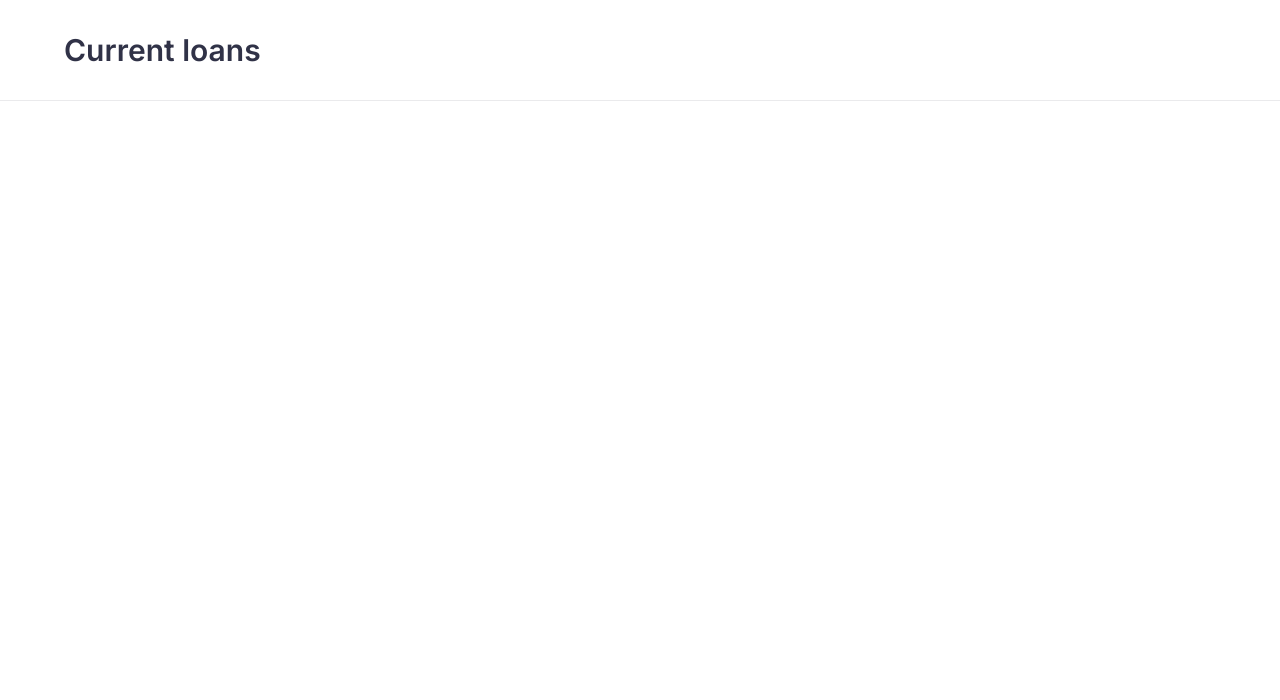
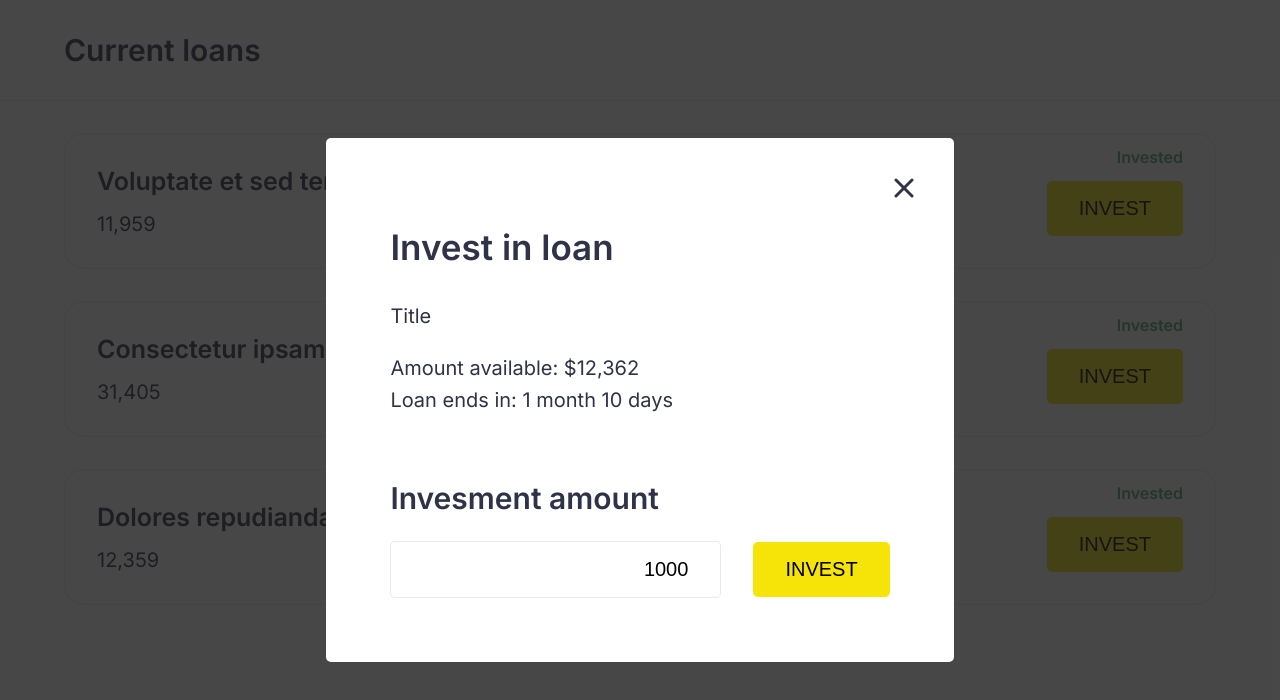
Before and after one commit to roblumination/loan-test-task, an Angular app: page / in a window 1280 px wide. Shown: the top 700 px of the page. Built offline with nearby package versions, Linux system fonts and the light colour scheme.

Commit message:
add loan list and modal basic markup

```diff
--- a/src/app/app.component.html
+++ b/src/app/app.component.html
@@ -1 +1,27 @@
 <div class="header">Current loans</div>
+<div class="loans-list">
+  <div class="loan" *ngFor="let loan of loans">
+    <div class="title">{{ loan.title }}</div>
+    <div>{{ loan.available }}</div>
+    <button class="invest-button card-button">INVEST</button>
+    <div class="invested-label">Invested</div>
+  </div>
+</div>
+<div class="modal-background">
+  <div class="modal">
+    <h1>Invest in loan</h1>
+    <p>Title</p>
+    <p>
+      Amount available: $12,362<br />
+      Loan ends in: 1 month 10 days
+    </p>
+    <h2>Invesment amount</h2>
+    <div>
+      <input type="number" value="1000" />
+      <button class="invest-button">INVEST</button>
+    </div>
+    <div class="close-ico">
+      <img src="../assets/cross.svg" />
+    </div>
+  </div>
+</div>
--- a/src/app/app.component.scss
+++ b/src/app/app.component.scss
@@ -5,6 +5,137 @@
   display: flex;
   align-items: center;
   padding-left: 64px;
-  border-bottom: 1px solid #3032471A;
+  border-bottom: 1px solid #3032471a;
+}
 
+.invest-button {
+  $color: #f6e308;
+  background-color: $color;
+  border: none;
+  border-radius: 5px;
+  padding: 16px 32px;
+  font-size: 20px;
+  font-weight: 500;
+  transition: all 0.1s;
+
+  &:hover {
+    background-color: lighten($color, 15%);
+  }
+
+  &:active {
+    background-color: darken($color, 5%);
+  }
 }
+
+.loans-list {
+  padding: 0px 64px;
+  font-size: 20px;
+
+  .loan {
+    position: relative;
+    padding: 32px;
+    margin: 32px 0;
+    border: 1px solid #3032471a;
+    border-radius: 20px;
+    padding-right: 190px;
+
+    .title {
+      margin-bottom: 16px;
+      font-weight: 600;
+      font-size: 25px;
+    }
+
+    .card-button {
+      position: absolute;
+      right: 32px;
+      bottom: 32px;
+    }
+
+    .invested-label {
+      position: absolute;
+      font-size: 16px;
+      font-weight: 600;
+      color: #51a571;
+      top: 13px;
+      right: 32px;
+    }
+  }
+}
+
+input::-webkit-outer-spin-button,
+input::-webkit-inner-spin-button {
+  -webkit-appearance: none;
+  margin: 0;
+}
+
+/* Firefox */
+input[type="number"] {
+  -moz-appearance: textfield;
+}
+
+.modal-background {
+  position: absolute;
+  top: 0px;
+  width: 100%;
+  height: 100%;
+  background-color: #1a1a1acc;
+  display: flex;
+  align-items: center;
+  justify-content: center;
+
+  .modal {
+    position: relative;
+    background-color: #fff;
+    padding: 64px;
+    border-radius: 5px;
+    font-size: 20px;
+
+    h1 {
+      font-size: 35px;
+      font-weight: 600;
+      margin-bottom: 32px;
+    }
+
+    h2 {
+      margin-top: 64px;
+      font-size: 30px;
+      font-weight: 600;
+    }
+
+    p {
+      line-height: 32px;
+    }
+
+    input {
+      font-size: 20px;
+      padding: 16px 32px;
+      text-align: right;
+      margin-right: 32px;
+      border-radius: 5px;
+      border: 1px solid #3032471a;
+    }
+
+    .close-ico {
+      position: absolute;
+      top: 25px;
+      right: 25px;
+      // border: 1px solid #f00;
+      border-radius: 50%;
+      padding: 15px;
+      transition: all 0.2s;
+      user-select: none;
+
+      &:hover {
+        background-color: #0002;
+      }
+
+      &:active {
+        background-color: #0004;
+      }
+
+      img {
+        display: block;
+      }
+    }
+  }
+}
--- a/src/app/app.component.ts
+++ b/src/app/app.component.ts
@@ -3,8 +3,42 @@ import { Component } from '@angular/core';
 @Component({
   selector: 'app-root',
   templateUrl: './app.component.html',
-  styleUrls: ['./app.component.scss']
+  styleUrls: ['./app.component.scss'],
 })
 export class AppComponent {
   title = 'loan-list';
+
+  loans = [
+    {
+      id: '1',
+      title: 'Voluptate et sed tempora qui quisquam.',
+      tranche: 'A',
+      available: '11,959',
+      annualised_return: '8.60',
+      term_remaining: '864000',
+      ltv: '48.80',
+      amount: '85,754',
+    },
+    {
+      id: '5',
+      title: 'Consectetur ipsam qui magnam minus dolore ut fugit.',
+      tranche: 'B',
+      available: '31,405',
+      annualised_return: '7.10',
+      term_remaining: '1620000',
+      ltv: '48.80',
+      amount: '85,754',
+    },
+    {
+      id: '12',
+      title:
+        'Dolores repudiandae ut voluptas unde laborum quaerat et sapiente.',
+      tranche: 'C',
+      available: '12,359',
+      annualised_return: '4.80',
+      term_remaining: '879000',
+      ltv: '48.80',
+      amount: '85,754',
+    },
+  ];
 }
```
Also changed, not shown: src/assets/cross.svg (added).
